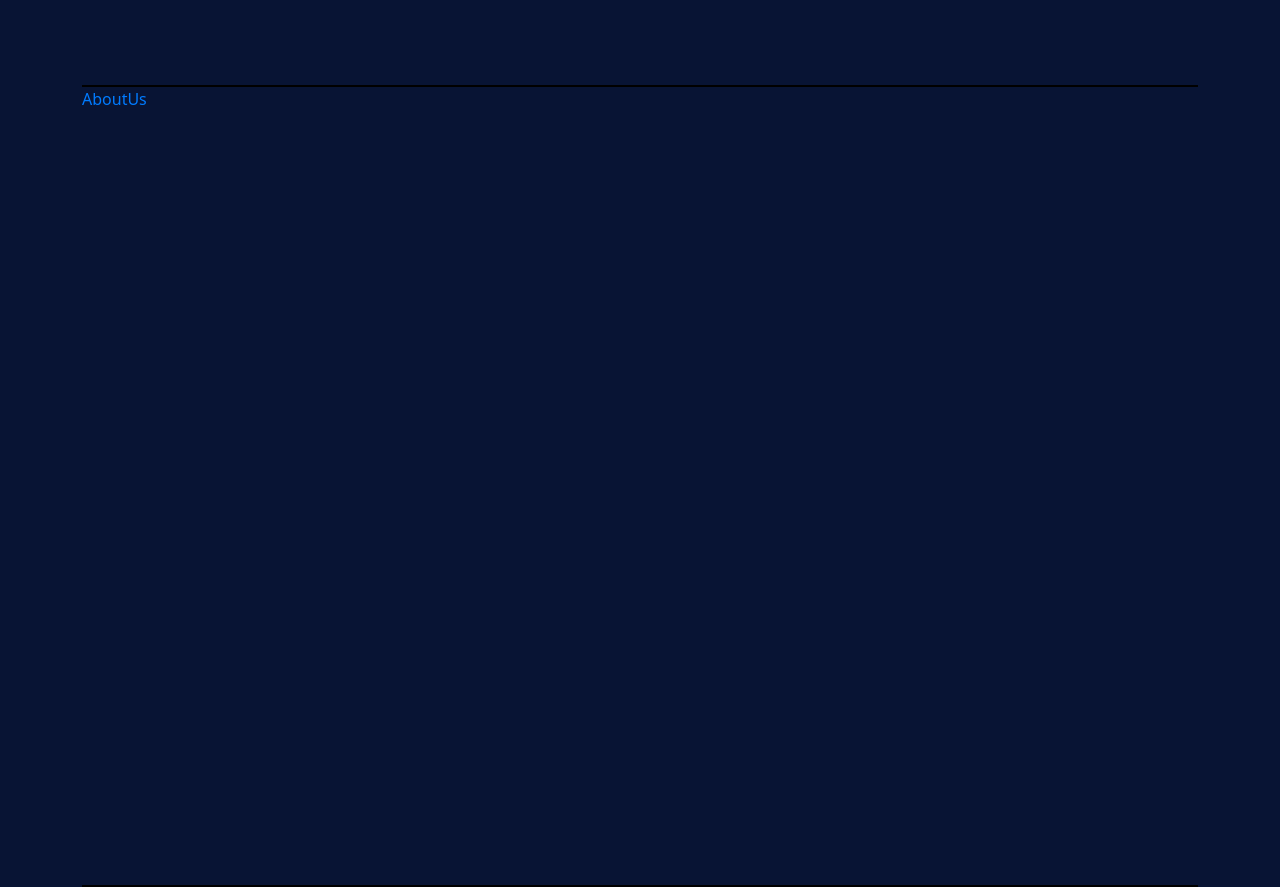
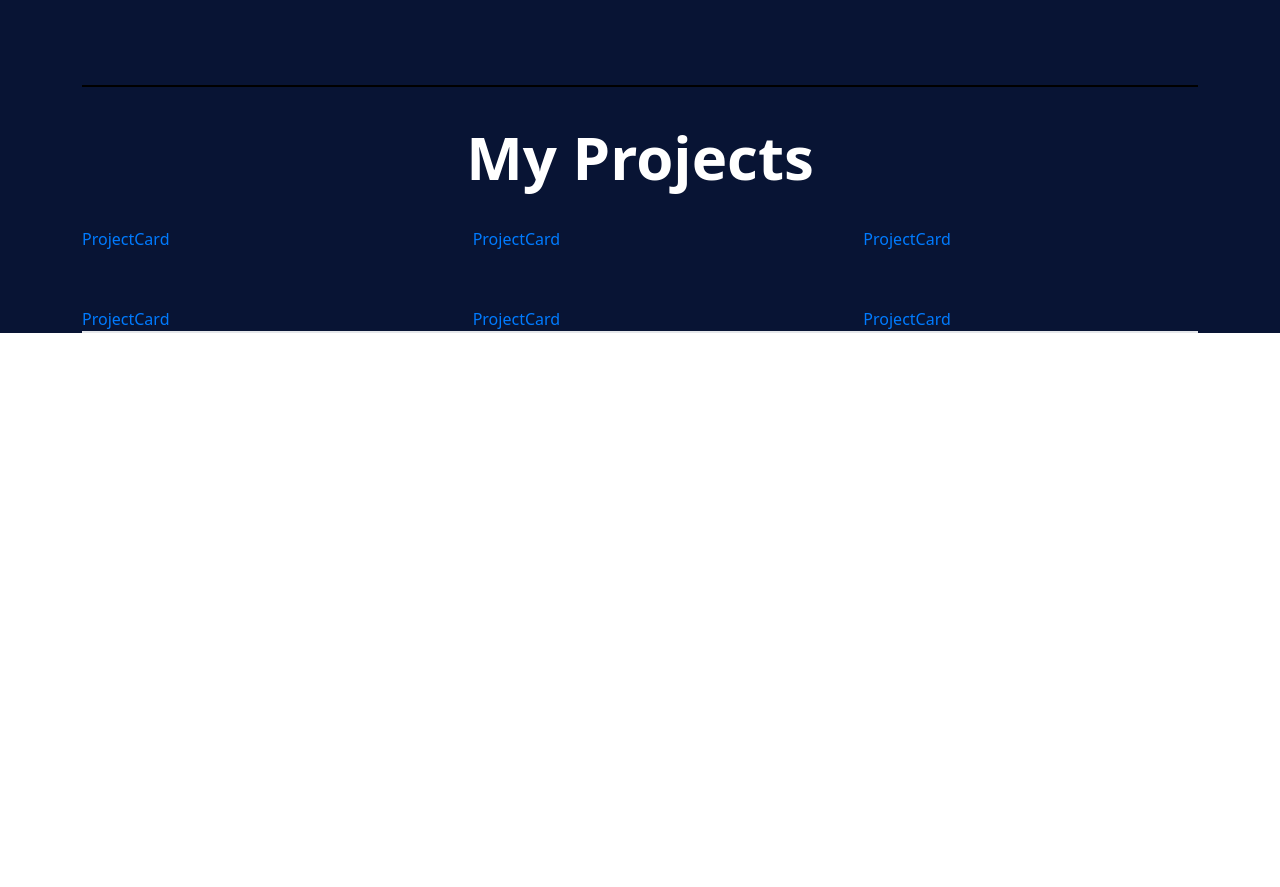
Before and after one commit to NipunaSudesh/react-portfolio, a React (Create React App) app: page / in a window 1280 px wide. Shown: the part 793-1680 px from the top of the page. After the commit the page ends 1126 px from the top, so only its background shows below. Built offline with nearby package versions, Linux system fonts and the light colour scheme.

Commit message:
start create project component

```diff
--- a/src/App.js
+++ b/src/App.js
@@ -3,6 +3,7 @@ import './App.css';
  import NavBar from "./Components/NavBar";
  import Home from "./Components/Home";
 import AboutUs from "./Components/AboutUs";
+import Projects from "./Components/Projects/Projects";
 
 function App() {
   return (
@@ -10,7 +11,8 @@ function App() {
       <div className="container max-w-screen-2xl mx-auto px-16">
         <NavBar/>
         <Home/>
-        <AboutUs/>
+        <Projects/>
+
       </div>
     </div>
 
--- /dev/null
+++ b/src/Components/Projects/ProjectCard.js
@@ -0,0 +1,7 @@
+import React from 'react'
+
+export default function ProjectCard() {
+  return (
+    <div>ProjectCard</div>
+  )
+}
--- /dev/null
+++ b/src/Components/Projects/Projects.js
@@ -0,0 +1,20 @@
+import React from 'react'
+import ProjectCard from './ProjectCard'
+
+export default function Projects() {
+  return (
+    <section id='Projects' className='w-full border-b-[2px] boder-b-black'>
+      <div>
+      <h1 className='flex justify-center items-center mt-10 text-6xl font-bold text-white'>My Projects</h1>
+      </div>
+        <div className='mt-10 grid grid-cols-3 gap-14'>
+          <ProjectCard/>
+          <ProjectCard/>
+          <ProjectCard/>
+          <ProjectCard/>
+          <ProjectCard/>
+          <ProjectCard/>
+        </div>
+    </section>
+  )
+}
```
Also changed, not shown: src/Components/Projects.js (deleted, +0 -7 lines).
